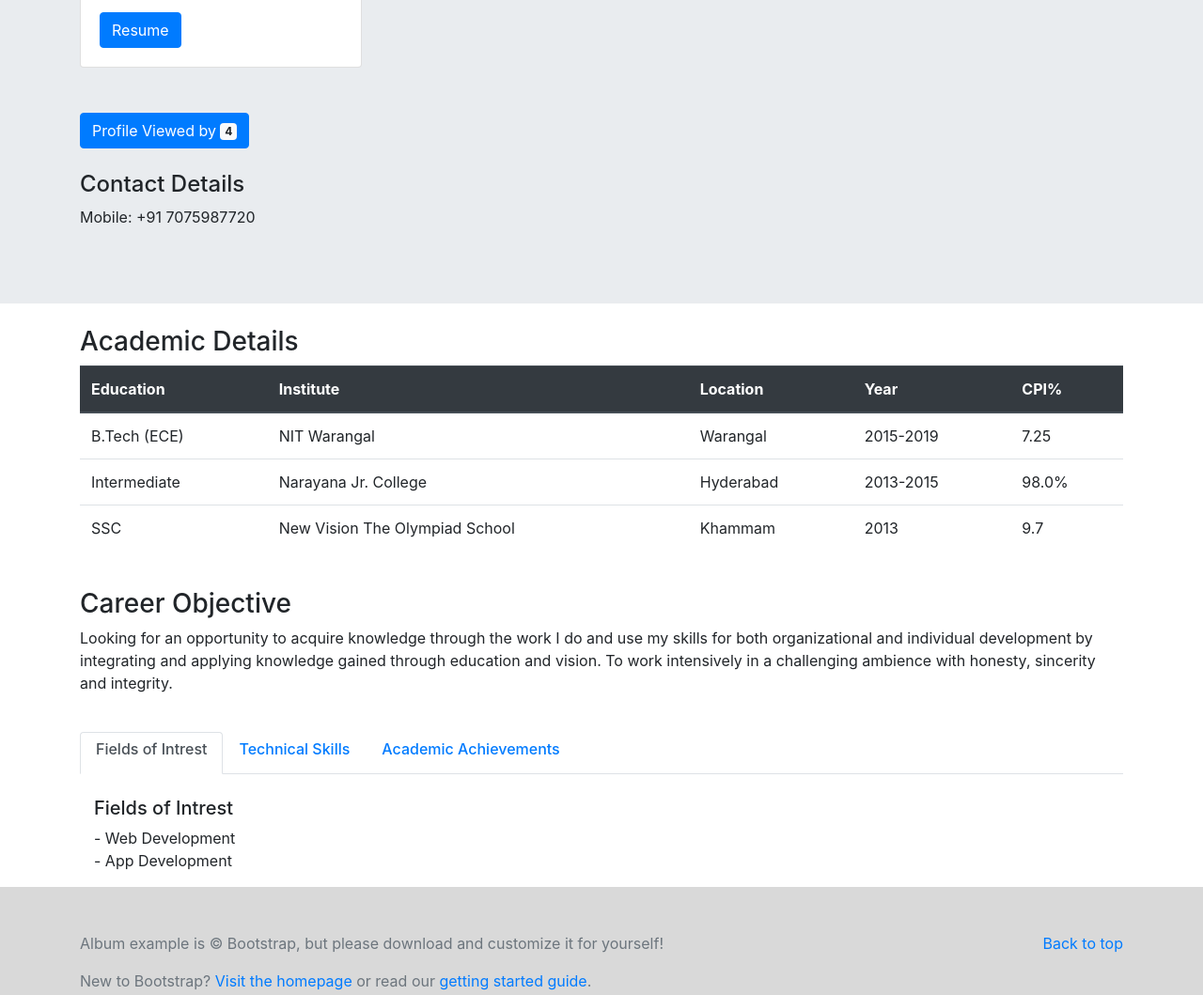
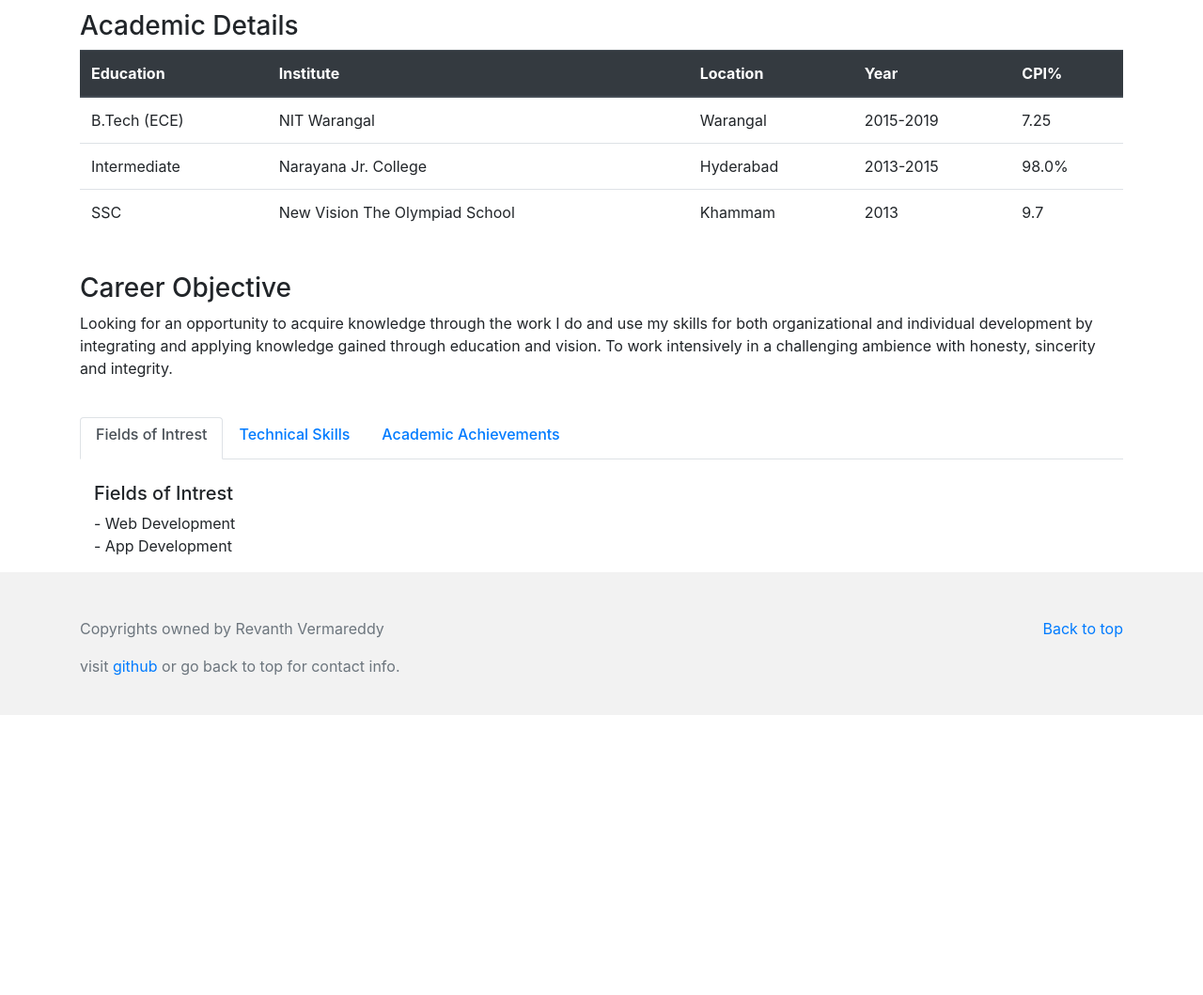
Before and after one commit to revanthvermareddy/revanthvermareddy.github.io, a plain HTML site: page index.html in a window 1280 px wide. Shown: the part 795-1854 px from the top of the page at 94% size. After the commit the page ends 1556 px from the top, so only its background shows below. Drawn offline with nearby package versions, Linux system fonts and the light colour scheme.

Commit message:
Update 4 index.html

```diff
--- a/index.html
+++ b/index.html
@@ -14,7 +14,7 @@
 
 <!-- Header Start -->
 <header>
-  <div class="bg-dark collapse show" id="navbarHeader" style="">
+  <div class="bg-dark collapse" id="navbarHeader" style="">
     <div class="container">
       <div class="row">
         <div class="col-sm-8 col-md-7 py-4">
@@ -56,15 +56,7 @@
       <a href="#" class="btn btn-primary">Resume</a>
     </div>
   </div>
-  <br><br>
-
-  <button type="button" class="btn btn-primary">
-    Profile Viewed by <span class="badge badge-light">4</span>
-  </button>
-  <br><br>
-
-  <h4>Contact Details</h4>
-  <p>Mobile: +91 7075987720</p>
+  <br>
 
   </div>
 
@@ -221,14 +213,15 @@ To work intensively in a challenging ambience with honesty, sincerity and integr
 </div>
 
 <!-- Footer Start -->
-<footer class="text-muted" style="background: #d9d9d9">
+<footer class="text-muted" style="background: #f2f2f2">
   <br><br>
   <div class="container">
     <p class="float-right">
       <a href="#">Back to top</a>
     </p>
-    <p>Album example is © Bootstrap, but please download and customize it for yourself!</p>
-    <p>New to Bootstrap? <a href="https://getbootstrap.com/">Visit the homepage</a> or read our <a href="/docs/4.3/getting-started/introduction/">getting started guide</a>.</p>
+    <p>Copyrights owned by Revanth Vermareddy</p>
+
+    <p>visit <a href="https://github.com/revanthvermareddy">github</a> or go back to top for contact info.</p>
   </div>
   <br>
 </footer>
```
